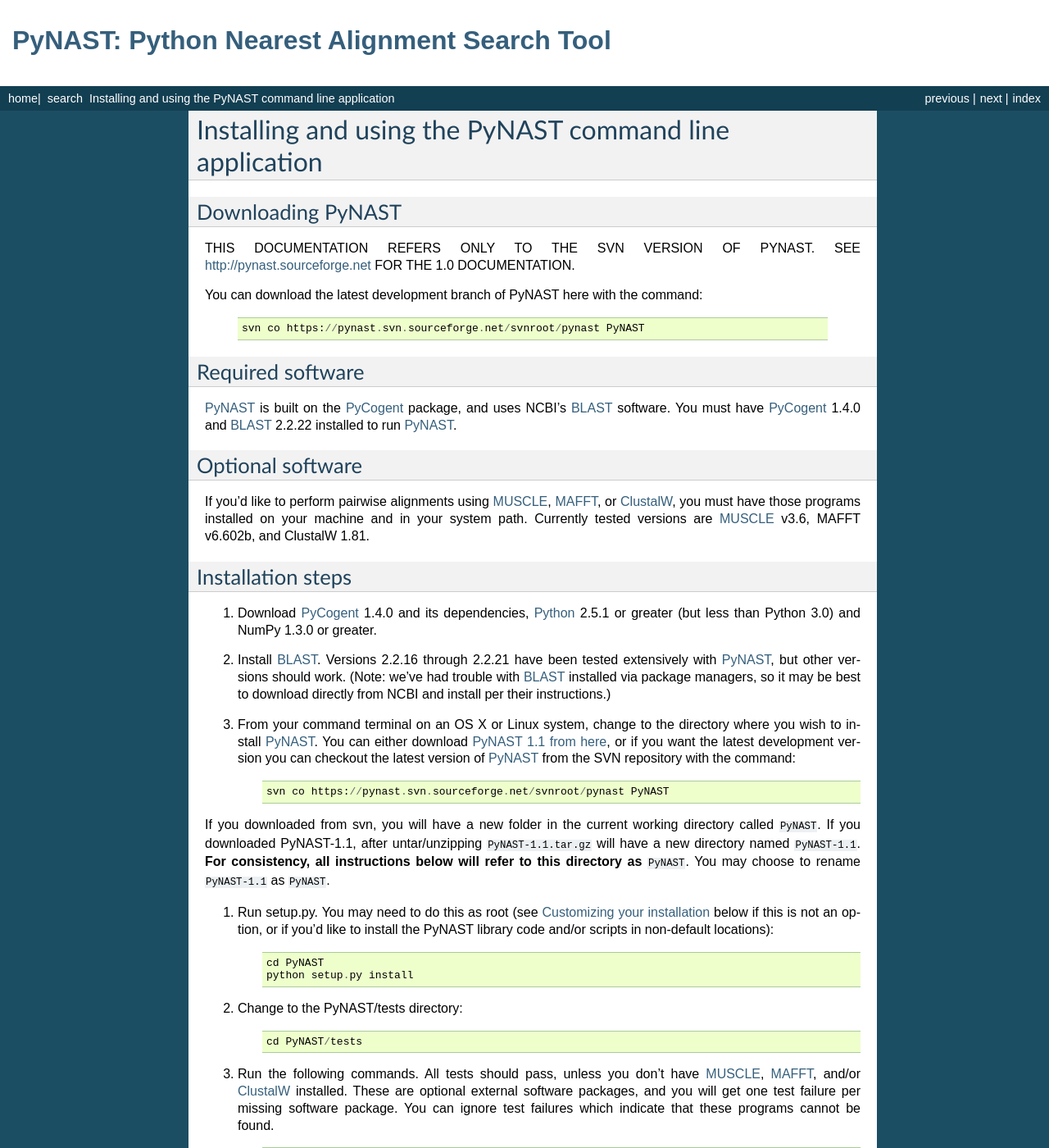
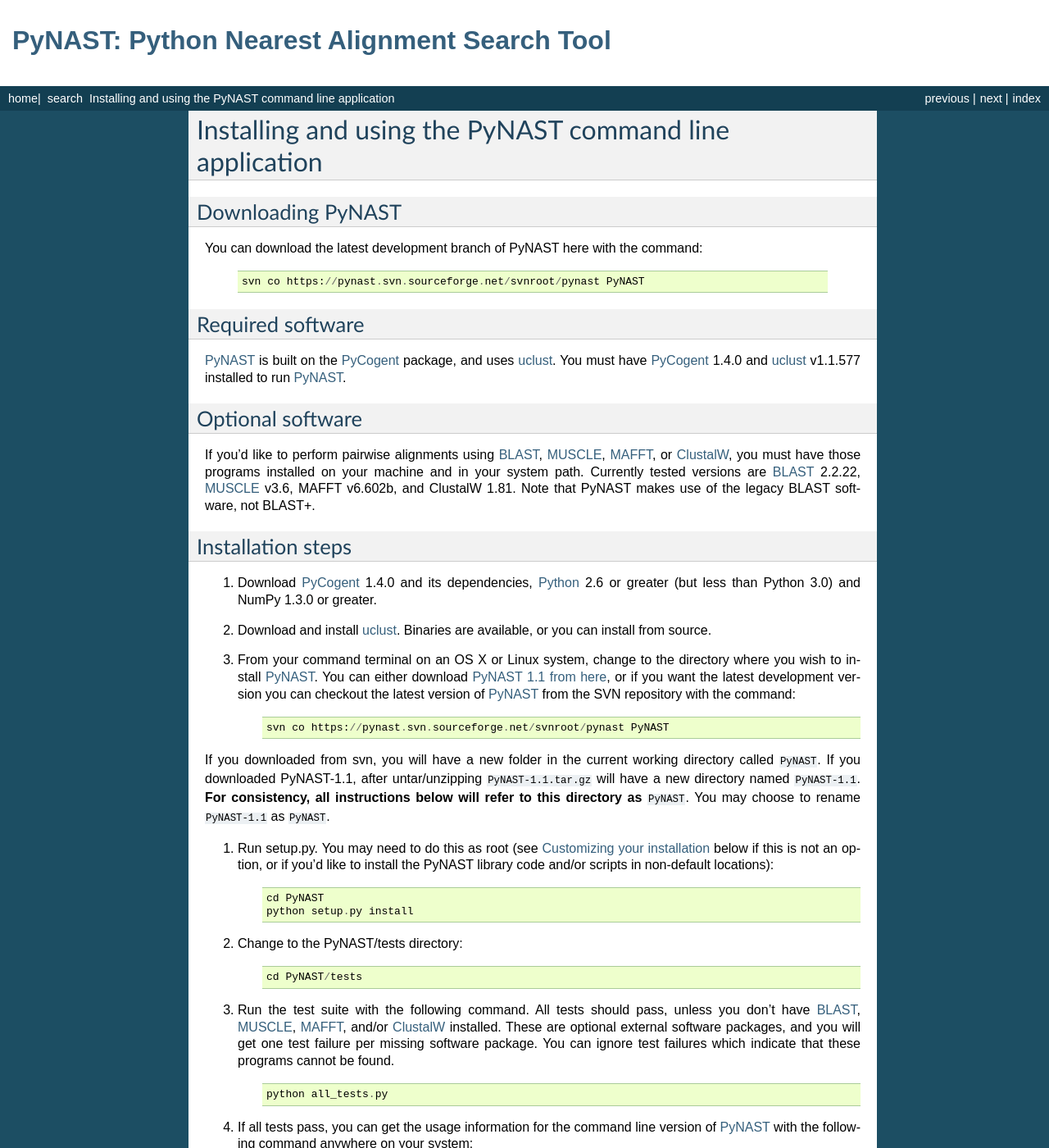
Before and after one commit to biocore/pynast, a Sphinx documentation site: the page built from doc/install.rst, in a window 1280 px wide and 1400 px high. Shown: the whole window at 82% size. Built offline with Sphinx 7.4.7, drawn with Linux system fonts in a browser that asks for light colours; some of the changed text lies outside the part shown.

Commit message:
Updated documentation in preparation for the PyNAST 1.1 release.

```diff
--- a/doc/index.rst
+++ b/doc/index.rst
@@ -26,6 +26,8 @@
 
 PyNAST_ is a reimplementation of the NAST_ sequence aligner, which has become a popular tool for adding new 16s rDNA sequences to existing 16s rDNA alignments. This reimplementation is more flexible, faster, and easier to install and maintain than the original NAST implementation. PyNAST_ is built using the PyCogent Bioinformatics Toolkit.
 
+The first versions of PyNAST (through PyNAST 1.0) were written to exactly match the results of the original NAST algorithm. Beginning with the post PyNAST 1.0 development code, PyNAST no longer exactly matches the NAST output but is instead focused on getting better alignments. Users who wish to exactly match the results of NAST should download PyNAST 1.0.
+
 Given a set of sequences and a template alignment, PyNAST_ will align the input sequences against the template alignment, and return a multiple sequence alignment which contains the same number of positions (or columns) as the template alignment. This facilitates the analysis of new sequences in the context of existing alignments, and additional data derived from existing alignments such as phylogenetic trees. Because any protein or nucleic acid sequences and template alignments can be provided, PyNAST_ is not limited to the analysis of 16s rDNA sequences.
 
 PyNAST_ is presented in an open access `Bioinformatics Applications Note <http://bioinformatics.oxfordjournals.org/cgi/content/abstract/btp636>`_.
--- a/doc/install.rst
+++ b/doc/install.rst
@@ -6,8 +6,6 @@
 
 Downloading PyNAST
 ==================
-THIS DOCUMENTATION REFERS ONLY TO THE SVN VERSION OF PYNAST. SEE http://pynast.sourceforge.net FOR THE 1.0 DOCUMENTATION.
-
 You can download the latest development branch of PyNAST here with the command:
 
 	::
@@ -16,17 +14,17 @@
 
 Required software
 =================
-PyNAST_ is built on the PyCogent_ package, and uses NCBI's BLAST_ software. You must have PyCogent_ 1.4.0 and BLAST_ 2.2.22 installed to run PyNAST_.
+PyNAST_ is built on the PyCogent_ package, and uses uclust_. You must have PyCogent_ 1.4.0 and uclust_ v1.1.577 installed to run PyNAST_.
 
 Optional software
 =================
-If you'd like to perform pairwise alignments using MUSCLE_, MAFFT_, or ClustalW_, you must have those programs installed on your machine and in your system path. Currently tested versions are MUSCLE_ v3.6, MAFFT v6.602b, and ClustalW 1.81.
+If you'd like to perform pairwise alignments using BLAST_, MUSCLE_, MAFFT_, or ClustalW_, you must have those programs installed on your machine and in your system path. Currently tested versions are BLAST_ 2.2.22, MUSCLE_ v3.6, MAFFT v6.602b, and ClustalW 1.81. Note that PyNAST makes use of the legacy BLAST software, not BLAST+.
 
 Installation steps
 ==================
-#. Download PyCogent_ 1.4.0 and its dependencies, Python_ 2.5.1 or greater (but less than Python 3.0) and NumPy 1.3.0 or greater.
+#. Download PyCogent_ 1.4.0 and its dependencies, Python_ 2.6 or greater (but less than Python 3.0) and NumPy 1.3.0 or greater.
 
-#. Install BLAST_. Versions 2.2.16 through 2.2.21 have been tested extensively with PyNAST_, but other versions should work. (Note: we've had trouble with BLAST_ installed via package managers, so it may be best to download directly from NCBI and install per their instructions.)
+#. Download and install uclust_. Binaries are available, or you can install from source.
 
 #. From your command terminal on an OS X or Linux system, change to the directory where you wish to install PyNAST_. You can either download `PyNAST 1.1 from here <https://sourceforge.net/projects/pynast/files/PyNAST%20releases/PyNAST-1.0.tar.gz/download>`_, or if you want the latest development version you can checkout the latest version of PyNAST_ from the SVN repository with the command:
 	::
@@ -46,11 +44,10 @@
 
 		cd PyNAST/tests
 
-#. Run the following commands. All tests should pass, unless you don't have MUSCLE_, MAFFT_, and/or ClustalW_ installed. These are optional external software packages, and you will get one test failure per missing software package. You can ignore test failures which indicate that these programs cannot be found.
+#. Run the test suite with the following command. All tests should pass, unless you don't have BLAST_, MUSCLE_, MAFFT_, and/or ClustalW_ installed. These are optional external software packages, and you will get one test failure per missing software package. You can ignore test failures which indicate that these programs cannot be found.
 	::
 
-		python test_logger.py
-		python test_util.py
+		python all_tests.py
 
 #. If all tests pass, you can get the usage information for the command line version of PyNAST_ with the following command anywhere on your system:
 	::
@@ -106,3 +103,4 @@
 .. _ClustalW: http://www.ebi.ac.uk/Tools/clustalw2/index.html
 .. _BLAST: ftp://ftp.ncbi.nlm.nih.gov/blast/executables/LATEST/
 .. _MAFFT: http://align.bmr.kyushu-u.ac.jp/mafft/online/server/
+.. _uclust: http://www.drive5.com/uclust/
```
Also changed, not shown: 2 other files.
